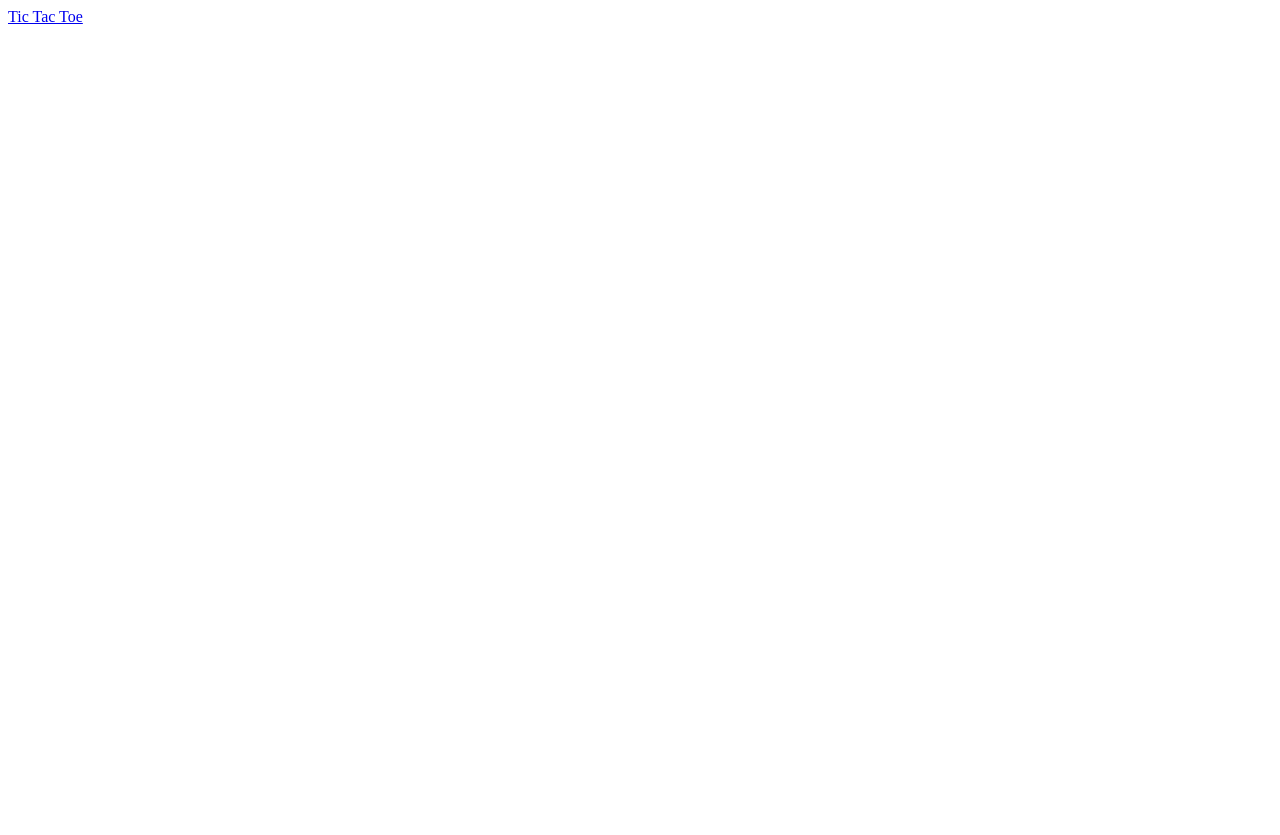
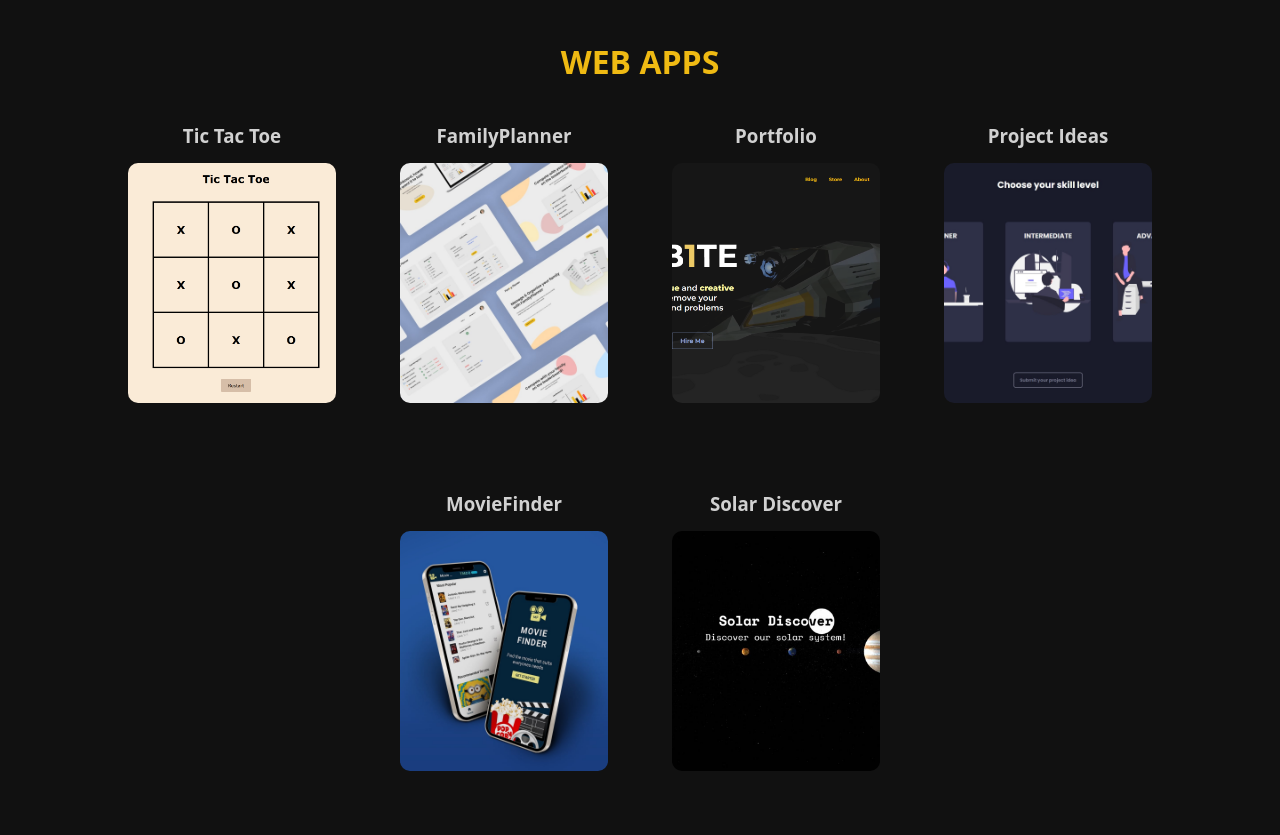
Before and after one commit to robinaerts/robinaerts.github.io, a plain HTML site: page index.html in a window 1280 px wide. Before the commit the page ends 800 px from the top, so only its background shows below. Drawn offline with Linux system fonts and the light colour scheme.

Commit message:
updated layout

```diff
--- /dev/null
+++ b/app.js
@@ -0,0 +1,48 @@
+const apps = [
+  {
+    name: "Tic Tac Toe",
+    url: "/tictactoe",
+    image: "./images/tictactoe.png",
+  },
+  {
+    name: "FamilyPlanner",
+    url: "https://familyplanner.ga",
+    image: "./images/fp.jpg",
+  },
+  {
+    name: "Portfolio",
+    url: "https://robyte.me",
+    image: "./images/robyte.png",
+  },
+  {
+    name: "Project Ideas",
+    url: "https://www.projectideas.ga",
+    image: "./images/projectideas.jpg",
+  },
+  {
+    name: "MovieFinder",
+    url: "https://moviefinder-fe7dc.web.app",
+    image: "./images/moviefinder.jpg",
+  },
+  {
+    name: "Solar Discover",
+    url: "https://solar-discover.vercel.app",
+    image: "./images/solar.jpg",
+  },
+];
+
+const projectContainer = document.querySelector(".project-container");
+
+apps.forEach((app) => {
+  const appElement = document.createElement("a");
+  appElement.href = app.url;
+  appElement.classList.add("app");
+
+  const innerDiv = document.createElement("div");
+  innerDiv.style.background = `url(${app.image}) no-repeat center center / cover`;
+  innerDiv.classList.add("app-inner");
+  innerDiv.innerHTML = "<h3 class='project-title'>" + app.name + "</h3>";
+  appElement.appendChild(innerDiv);
+
+  projectContainer.appendChild(appElement);
+});
--- a/index.html
+++ b/index.html
@@ -5,8 +5,11 @@
     <meta http-equiv="X-UA-Compatible" content="IE=edge" />
     <meta name="viewport" content="width=device-width, initial-scale=1.0" />
     <title>Dev Previews</title>
+    <link rel="stylesheet" href="style.css" />
   </head>
   <body>
-    <a href="/tictactoe">Tic Tac Toe</a>
+    <h1 class="title">WEB APPS</h1>
+    <div class="project-container"></div>
+    <script src="app.js"></script>
   </body>
 </html>
--- /dev/null
+++ b/style.css
@@ -0,0 +1,64 @@
+* {
+    margin: 0;
+    padding: 0;
+    box-sizing: border-box;
+}
+
+body {
+    background-color: #111111;
+    font-family: 'Open Sans', sans-serif;
+    margin-top: 5vh;
+    display: flex;
+    flex-direction: column;
+    justify-content: center;
+    gap: 5rem;
+}
+
+.app {
+    color: rgb(209, 209, 209);
+    text-decoration: none;
+}
+
+.title {
+    color: white;
+    text-align: center;
+    font-size: 2rem;
+    color: #efba13;
+}
+
+.project-container {
+    display: flex;
+    justify-content: center;
+    align-items: center;
+    width: 100vw;
+    padding: 0 5rem;
+    gap: 4rem;
+    flex-wrap: wrap;
+}
+
+.app-inner {
+    width: 13rem;
+    height: 15rem;
+    background-color: rgb(53, 54, 58);
+    border-radius: 10px;
+    margin-bottom: 4rem;
+    transition: all 200ms ease-in-out;
+}
+
+.app-inner:hover {
+    transform: scale(1.03);
+}
+
+.project-title {
+    position: relative;
+    text-align: center;
+    top: -2.5rem;
+}
+
+@media only screen and (max-width: 500px) {
+   .project-container {
+    flex-direction: column;
+    justify-content: start;
+    margin-bottom: 10vh;
+   }
+}
```
Also changed, not shown: images/fp.jpg (added), images/moviefinder.jpg (added), images/projectideas.jpg (added), images/robyte.png (added), images/solar.jpg (added), images/tictactoe.png (added).
